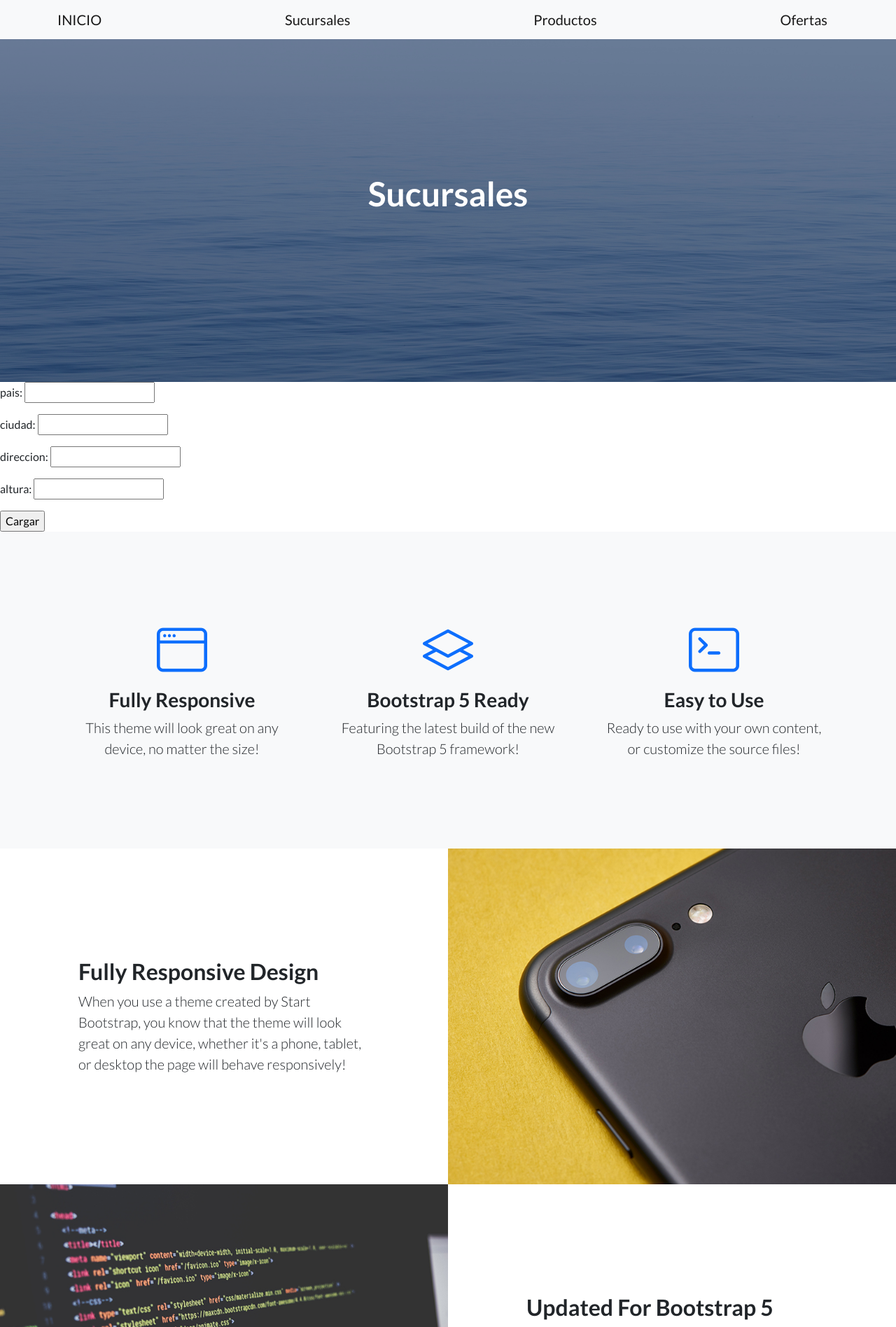
After one commit to alonsofran/proyectofinal, a Django app: page /AppProyecto/sucursalesformulario/ in a window 1280 px wide. The commit adds this page. Shown: the top 1897 px of the page at 70% size. Run offline with Django 4.2, Linux system fonts and the light colour scheme; some libraries are stand-ins or nearby versions.

Commit message:
Primera entrega final

```diff
--- a/ProyectoFinal/AppProyecto/admin.py
+++ b/ProyectoFinal/AppProyecto/admin.py
@@ -1,6 +1,8 @@
 from django.contrib import admin
-from .models import Producto
+from .models import Producto, Ofertas, Sucursales
 
 # Register your models here.
 
 admin.site.register(Producto)
+admin.site.register(Ofertas)
+admin.site.register(Sucursales)
--- a/ProyectoFinal/AppProyecto/templates/AppProyecto/padre.html
+++ b/ProyectoFinal/AppProyecto/templates/AppProyecto/padre.html
@@ -22,9 +22,10 @@
         <!-- Navigation-->
         <nav class="navbar navbar-light bg-light static-top">
             <div class="container">
-                <a class="navbar-brand" href="#!">Sucursales</a>
-                <a class="navbar-brand" href="#!">Productos</a>
-                <a class="navbar-brand" href="#!">Ofertas</a>
+                <a class="navbar-brand" href="{% url 'inicio' %}">INICIO</a>
+                <a class="navbar-brand" href="{% url 'sucursalesformulario' %}">Sucursales</a>
+                <a class="navbar-brand" href="{% url 'productosformulario' %}">Productos</a>
+                <a class="navbar-brand" href="{% url 'ofertasformulario' %}">Ofertas</a>
             </div>
         </nav>
         <!-- Masthead-->
--- /dev/null
+++ b/ProyectoFinal/AppProyecto/templates/AppProyecto/sucursalesformulario.html
@@ -0,0 +1,20 @@
+{% extends "AppProyecto/padre.html" %}
+
+{% load static %}
+
+{% block titulo %}
+<h1 class="mb-5"> Sucursales </h1>
+
+{% endblock %}
+
+{% block contenido_que_cambia%}
+<form action="{% url 'sucursalesformulario' %}" method="POST">{% csrf_token %}
+    <P> pais: <input type="text" name="pais"></P>
+    <p> ciudad: <input type="text" name="ciudad"></p>
+    <p> direccion: <input type="text" name="direccion"> </p>
+    <p> altura: <input type="number" name="altura"> </p>
+    <input type="submit" value="Cargar">
+
+</form>
+
+{% endblock %}
--- a/ProyectoFinal/AppProyecto/urls.py
+++ b/ProyectoFinal/AppProyecto/urls.py
@@ -1,9 +1,12 @@
 from django.urls import path
 from AppProyecto.views import *
 
-urlpatterns = [path('producto/', producto),
-path('inicio/', inicio),
-path('productoformulario/', productoformulario, name='productoformulario'),
-
-
+urlpatterns = [
+path('producto/', producto, name='producto'),
+path('', inicio, name='inicio'),
+path('ofertasformulario/', ofertasformulario, name='ofertasformulario'),
+path('productosformulario/', productosformulario, name='productosformulario'),
+path('sucursalesformulario/', sucursalesformulario, name='sucursalesformulario'),
+path('productobuscar/', productobuscar, name='productobuscar'),
+path('buscarp/', buscarp, name='buscarp'),
 ]
--- a/ProyectoFinal/AppProyecto/views.py
+++ b/ProyectoFinal/AppProyecto/views.py
@@ -1,5 +1,7 @@
 from django.shortcuts import render
-from .models import Producto
+from .models import Producto, Ofertas, Sucursales
+
+
 
 
 # Create your views here.
@@ -12,14 +14,50 @@
 def inicio(request):
     return render(request, "AppProyecto/inicio.html", {})
 
-def productoformulario(request):
+
+def ofertasformulario(request):
+    if request.method=="POST":
+        oproducto=request.POST["oproducto"]
+        onombre=request.POST["onombre"]
+        omarca=request.POST["omarca"]
+        oprecio_oferta=request.POST["oprecio_oferta"]
+        oferta1=Ofertas(oproducto=oproducto, onombre=onombre, omarca=omarca, oprecio_oferta=oprecio_oferta)
+        oferta1.save()
+        return render(request, 'AppProyecto/inicio.html', {"mensaje":"oferta guardada"})
+    else:
+        return render(request, "AppProyecto/ofertasformulario.html")
+
+
+def productosformulario(request):
     if request.method=="POST":
         nombre=request.POST["nombre"]
         marca=request.POST["marca"]
         precio=request.POST["precio"]
         producto=Producto(nombre=nombre, marca=marca, precio=precio)
         producto.save()
-        return render(request, "AppProyecto/productoformulario.html",{})
-
+        return render(request, 'AppProyecto/inicio.html', {"mensaje":"producto guardado"})
     else:
         return render(request, "AppProyecto/productoformulario.html")
+
+def sucursalesformulario(request):
+    if request.method=="POST":
+        pais=request.POST["pais"]
+        ciudad=request.POST["ciudad"]
+        direccion=request.POST["direccion"]
+        altura=request.POST["altura"]
+        sucursal=Sucursales(pais=pais, ciudad=ciudad, direccion=direccion, altura=altura)
+        sucursal.save()
+        return render(request, 'AppProyecto/inicio.html', {"mensaje":"sucursal guardada"})
+    else:
+        return render(request, "AppProyecto/sucursalesformulario.html")
+
+def productobuscar(request):
+    return render(request, 'AppProyecto/productobuscar.html')
+
+def buscarp(request):
+    nombre=request.GET["nombre"]
+    if nombre!="":
+        productos= Producto.objects.filter(nombre=nombre)
+        return render(request, 'AppProyecto/resultadosbusqueda.html', {"productos": productos})
+    else:
+        return render(request, 'AppProyecto/productobuscar.html', {"mensaje":"no ingresaste ningun producto"})
--- a/ProyectoFinal/ProyectoFinal/urls.py
+++ b/ProyectoFinal/ProyectoFinal/urls.py
@@ -15,8 +15,10 @@
 """
 from django.contrib import admin
 from django.urls import path, include
+from AppProyecto.views import inicio
 
 urlpatterns = [
     path('admin/', admin.site.urls),
+    path('', inicio, name='inicio'),
     path('AppProyecto/', include('AppProyecto.urls')),
 ]
```
Also changed, not shown: ProyectoFinal/AppProyecto/forms.py (added, +8 -0 lines), ProyectoFinal/AppProyecto/templates/AppProyecto/ofertas.html (deleted, +0 -8 lines), ProyectoFinal/AppProyecto/templates/AppProyecto/ofertasformulario.html (added, +20 -0 lines), ProyectoFinal/AppProyecto/templates/AppProyecto/productobuscar.html (added, +17 -0 lines), ProyectoFinal/AppProyecto/templates/AppProyecto/productoformulario.html (+6 -5 lines), ProyectoFinal/AppProyecto/templates/AppProyecto/resultadosbusqueda.html (added, +18 -0 lines), ProyectoFinal/AppProyecto/templates/AppProyecto/sucursales.html (deleted, +0 -8 lines), ProyectoFinal/db.sqlite3.
